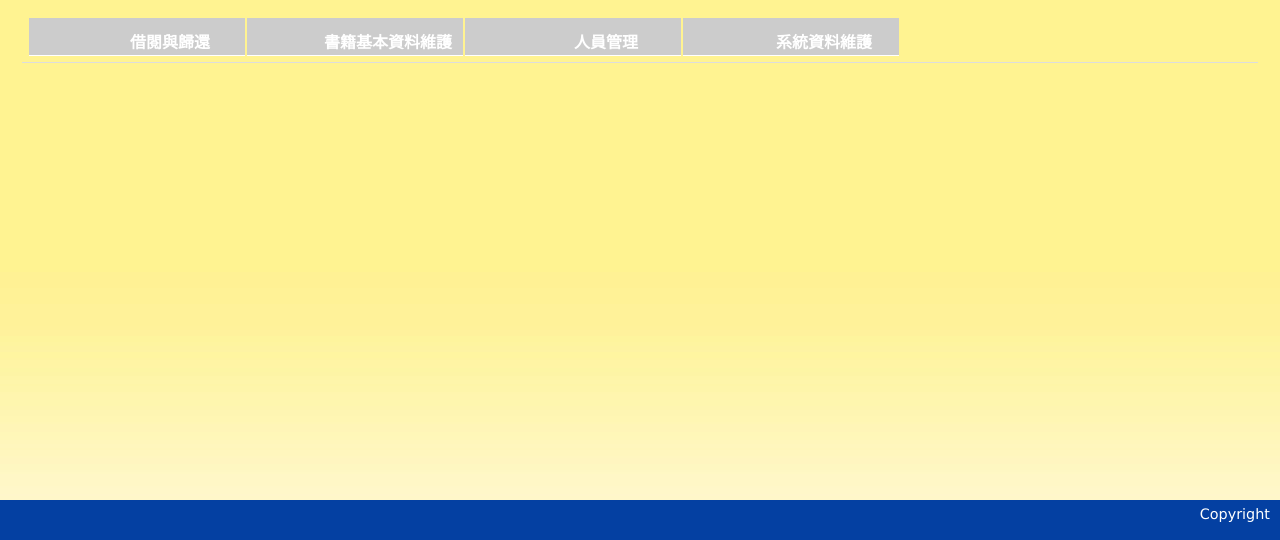
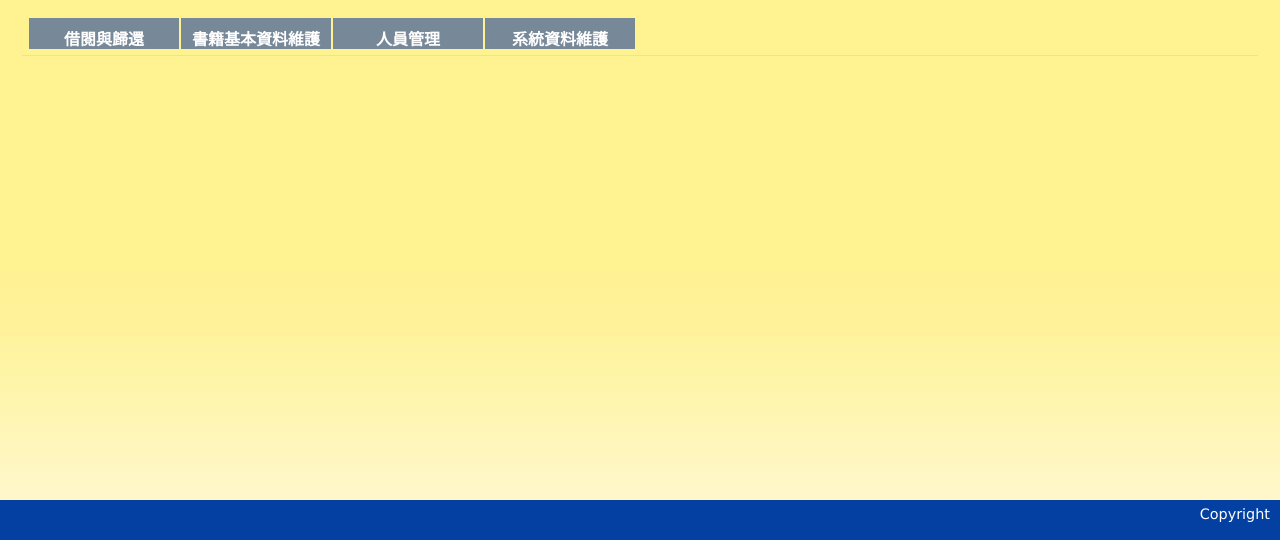
Before and after one commit to 2twn/double-l-bookmanagement, a CakePHP app: the page made by cakephp/app/View/Elements/menu_admin.ctp in a window 1280 px wide. Shown: the part 71-611 px from the top of the page. Run offline with PHP 8.4 and a stand-in for CakePHP, Linux system fonts and the light colour scheme; the template is opened without the code that fills it: most values are stand-ins (such as "Sample title", 1, 10 or a date in 2020); data that the repository does not hold is empty; some libraries are stand-ins or nearby versions.

Commit message:
修改選單 1.底色改 #778899 2. 第二選單改的跟最上面一樣, 選到時換顏色. <= 修改 jquery

```diff
--- a/cakephp/app/View/Elements/default_header.ctp
+++ b/cakephp/app/View/Elements/default_header.ctp
@@ -40,6 +40,16 @@
 			$(this).children('ul').css('display', 'none');
 		});
 
+		$('#menu>li>ul>li').hover(function(){
+			$(this).css('backgroundColor', '#06c').siblings().css('backgroundColor', '');
+
+		}, function(){
+			$(this).css('backgroundColor', '').siblings().css('backgroundColor', '');
+			// 同時隱藏子選單(如果有的話)
+			// 也可以把整句拆成上面的寫法
+			//$(this).children('ul').css('display', 'none');
+		});
+
 		// 取消超連結的虛線框
 		$('a').focus(function(){
 			this.blur();
--- a/cakephp/app/View/Elements/menu_admin.ctp
+++ b/cakephp/app/View/Elements/menu_admin.ctp
@@ -1,39 +1,39 @@
 <ul id="menu">
-	<li class='suboff'><a href="#">借閱與歸還</a>
+	<li ><a href="#">借閱與歸還</a>
 		<ul>
-		<li class='suboff'><?php echo $this->Html->link('借書作業',array('controller'=>'lend', 'action'=>'lend_operation')); ?></li>
-		<li class='suboff'><?php echo $this->Html->link('還書作業',array('controller'=>'lend', 'action'=>'return_operation')); ?></li>
-		<li class='suboff'><?php echo $this->Html->link('書籍查詢',array('controller'=>'books', 'action'=>'book_search')); ?></li>
-		<li class='suboff'><?php echo $this->Html->link('學員借閱資料',array('controller'=>'reports', 'action'=>'user_person_status')); ?></li>
+		<li ><?php echo $this->Html->link('借書作業',array('controller'=>'lend', 'action'=>'lend_operation')); ?></li>
+		<li ><?php echo $this->Html->link('還書作業',array('controller'=>'lend', 'action'=>'return_operation')); ?></li>
+		<li ><?php echo $this->Html->link('書籍查詢',array('controller'=>'books', 'action'=>'book_search')); ?></li>
+		<li ><?php echo $this->Html->link('學員借閱資料',array('controller'=>'reports', 'action'=>'user_person_status')); ?></li>
 		</ul>
 	</li>
-	<li class='suboff'><a href="#">書籍基本資料維護</a>
+	<li ><a href="#">書籍基本資料維護</a>
 		<ul>
-			<li class='suboff'><?php echo $this->Html->link('書籍級別資料',array('controller'=>'books', 'action'=>'catagory_index')); ?></li>
-			<li class='suboff'><?php echo $this->Html->link('書籍基本資料',array('controller'=>'books', 'action'=>'book_index')); ?></li>
-			<li class='suboff'><?php echo $this->Html->link('書籍基本資料上傳',array('controller'=>'books', 'action'=>'book_info_upload')); ?></li>
-			<li class='suboff'><?php echo $this->Html->link('書籍上傳',array('controller'=>'books', 'action'=>'book_instance_upload')); ?></li>
-			<li class='suboff'><?php echo $this->Html->link('書籍入庫',array('controller'=>'books', 'action'=>'book_instance_receive')); ?></li>
-			<li class='suboff'><?php echo $this->Html->link('書籍標籤列印',array('controller'=>'prints', 'action'=>'book_list')); ?></li>
-			<li class='suboff'><?php echo $this->Html->link('級數別書籍借閱統計',array('controller'=>'reports', 'action'=>'book_cate_stats')); ?></li>
+			<li ><?php echo $this->Html->link('書籍級別資料',array('controller'=>'books', 'action'=>'catagory_index')); ?></li>
+			<li ><?php echo $this->Html->link('書籍基本資料',array('controller'=>'books', 'action'=>'book_index')); ?></li>
+			<li ><?php echo $this->Html->link('書籍基本資料上傳',array('controller'=>'books', 'action'=>'book_info_upload')); ?></li>
+			<li ><?php echo $this->Html->link('書籍上傳',array('controller'=>'books', 'action'=>'book_instance_upload')); ?></li>
+			<li ><?php echo $this->Html->link('書籍入庫',array('controller'=>'books', 'action'=>'book_instance_receive')); ?></li>
+			<li ><?php echo $this->Html->link('書籍標籤列印',array('controller'=>'prints', 'action'=>'book_list')); ?></li>
+			<li ><?php echo $this->Html->link('級數別書籍借閱統計',array('controller'=>'reports', 'action'=>'book_cate_stats')); ?></li>
 		</ul>
 	</li>
-	<li class='suboff'><a href="#">人員管理</a>
+	<li ><a href="#">人員管理</a>
 		<ul>
-			<li class='suboff'><?php echo $this->Html->link('借閱者管理',array('controller'=>'persons', 'action'=>'person_index')); ?></li>
-			<li class='suboff'><?php echo $this->Html->link('借閱者上傳',array('controller'=>'persons', 'action'=>'person_upload')); ?></li>
-			<li class='suboff'><?php echo $this->Html->link('借閱者等級權限資料',array('controller'=>'persons', 'action'=>'level_index')); ?></li>
-			<li class='suboff'><?php echo $this->Html->link('借閱者群組資料',array('controller'=>'persons', 'action'=>'group_index')); ?></li>
-			<li class='suboff'><?php echo $this->Html->link('人員職務名稱',array('controller'=>'persons', 'action'=>'title_index')); ?></li>
-			<li class='suboff'><?php echo $this->Html->link('借書證核發列印',array('controller'=>'prints', 'action'=>'person_list')); ?></li>
+			<li ><?php echo $this->Html->link('借閱者管理',array('controller'=>'persons', 'action'=>'person_index')); ?></li>
+			<li ><?php echo $this->Html->link('借閱者上傳',array('controller'=>'persons', 'action'=>'person_upload')); ?></li>
+			<li ><?php echo $this->Html->link('借閱者等級權限資料',array('controller'=>'persons', 'action'=>'level_index')); ?></li>
+			<li ><?php echo $this->Html->link('借閱者群組資料',array('controller'=>'persons', 'action'=>'group_index')); ?></li>
+			<li ><?php echo $this->Html->link('人員職務名稱',array('controller'=>'persons', 'action'=>'title_index')); ?></li>
+			<li ><?php echo $this->Html->link('借書證核發列印',array('controller'=>'prints', 'action'=>'person_list')); ?></li>
 		</ul>
 	</li>
-	<li class='suboff'><a href="#">系統資料維護</a>
+	<li ><a href="#">系統資料維護</a>
 		<ul>
-			<li class='suboff'><?php echo $this->Html->link('分校資料維護',array('controller'=>'system', 'action'=>'location_index')); ?></li>
-			<li class='suboff'><?php echo $this->Html->link('盤點作業',array('controller'=>'system', 'action'=>'take_stock_index')); ?></li>
-			<li class='suboff'><?php echo $this->Html->link('盤點清冊',array('controller'=>'reports', 'action'=>'book_inv_check')); ?></li>
-			<li class='suboff'><?php echo $this->Html->link('管理者維護',array('controller'=>'users', 'action'=>'admin_index')); ?></li>
+			<li ><?php echo $this->Html->link('分校資料維護',array('controller'=>'system', 'action'=>'location_index')); ?></li>
+			<li ><?php echo $this->Html->link('盤點作業',array('controller'=>'system', 'action'=>'take_stock_index')); ?></li>
+			<li ><?php echo $this->Html->link('盤點清冊',array('controller'=>'reports', 'action'=>'book_inv_check')); ?></li>
+			<li ><?php echo $this->Html->link('管理者維護',array('controller'=>'users', 'action'=>'admin_index')); ?></li>
 		</ul>
 	</li>
 
--- a/cakephp/app/View/Elements/menu_user.ctp
+++ b/cakephp/app/View/Elements/menu_user.ctp
@@ -1,8 +1,8 @@
 <ul id="menu">
-	<li class='suboff'><a href="#">借閱與查詢</a>
+	<li ><a href="#">借閱與查詢</a>
 		<ul>
-		<li class='suboff'><?php echo $this->Html->link('借閱者狀況',array('controller'=>'lend', 'action'=>'user_status')); ?></li>
-		<li class='suboff'><?php echo $this->Html->link('個人借閱資料',array('controller'=>'reports', 'action'=>'user_person_status')); ?></li>
+		<li ><?php echo $this->Html->link('借閱者狀況',array('controller'=>'lend', 'action'=>'user_status')); ?></li>
+		<li ><?php echo $this->Html->link('個人借閱資料',array('controller'=>'reports', 'action'=>'user_person_status')); ?></li>
 		</ul>
 	</li>
 </ul>
--- a/cakephp/app/webroot/css/application.css
+++ b/cakephp/app/webroot/css/application.css
@@ -55,7 +55,7 @@ div.pagement_div form{
     float:left;
     display:block;
     width:150px;
-    background:#ccc;
+    background:#778899;
     position:relative;
     z-index:500;
     margin:0 1px;
@@ -70,15 +70,19 @@ div.pagement_div form{
     text-decoration:none;
     color:#fff;
     text-align:center;
+	font-family: Arial,Helvetica,sans-serif;
+	font-size: 16px;
 }
 
 #menu li a:hover {
     color:#fff;
+
 }
 
 /* you can make a different style for default selected value */
 #menu a.selected {
     color:#f00;
+
 }
 
 /* submenu, it's hidden by default */
@@ -102,11 +106,12 @@ div.pagement_div form{
     display:block;
     height:15px;
     padding: 8px 5px;
-    color:#666;
+    color:#FFF;
+
 }
 
 #menu ul a:hover {
-    text-decoration:underline;
+    /*text-decoration:underline; */
 }
 
 .notice_msg {
```
Also changed, not shown: cakephp/app/View/Elements/menu_localadmin.ctp (+19 -19 lines).
